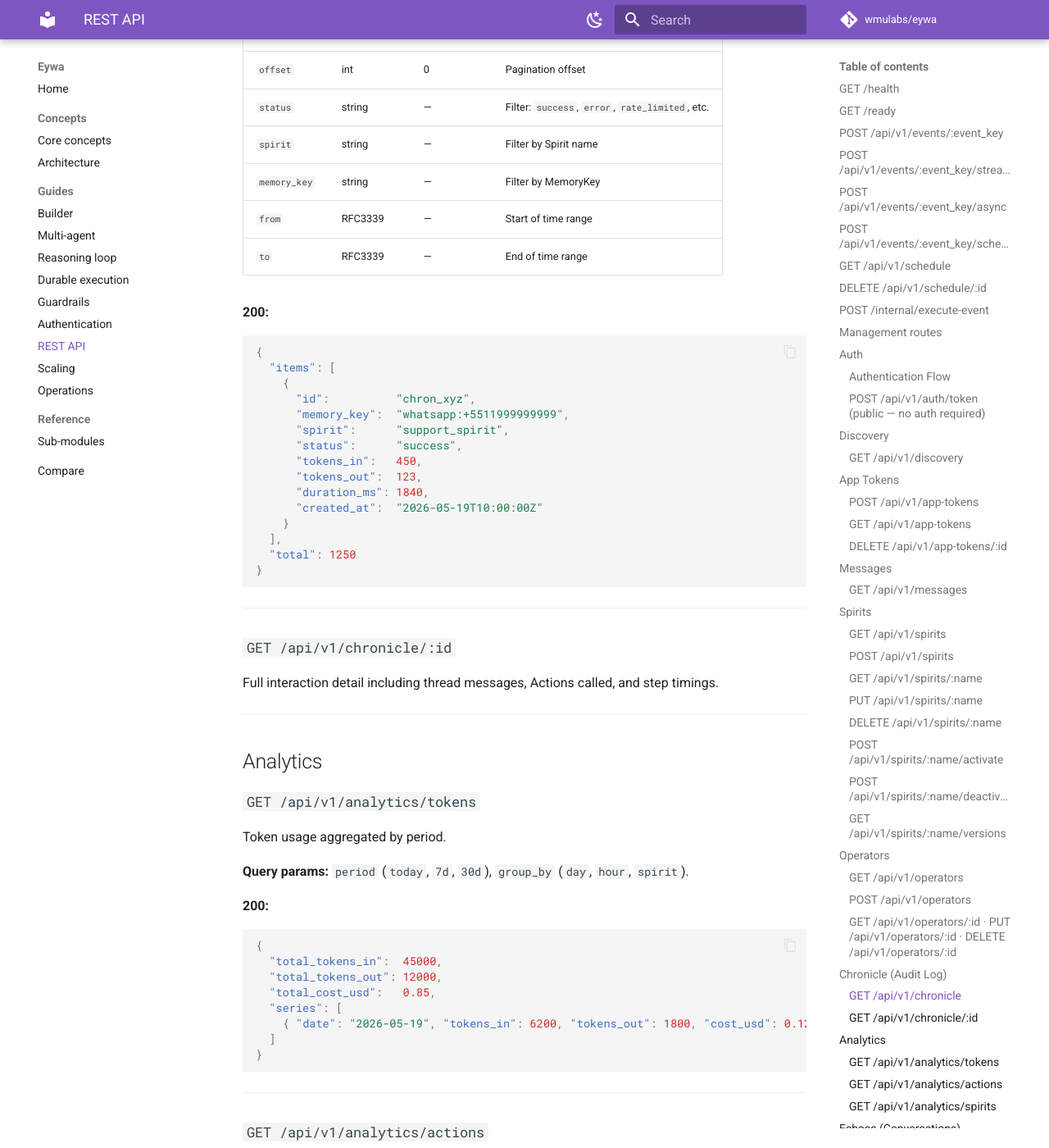
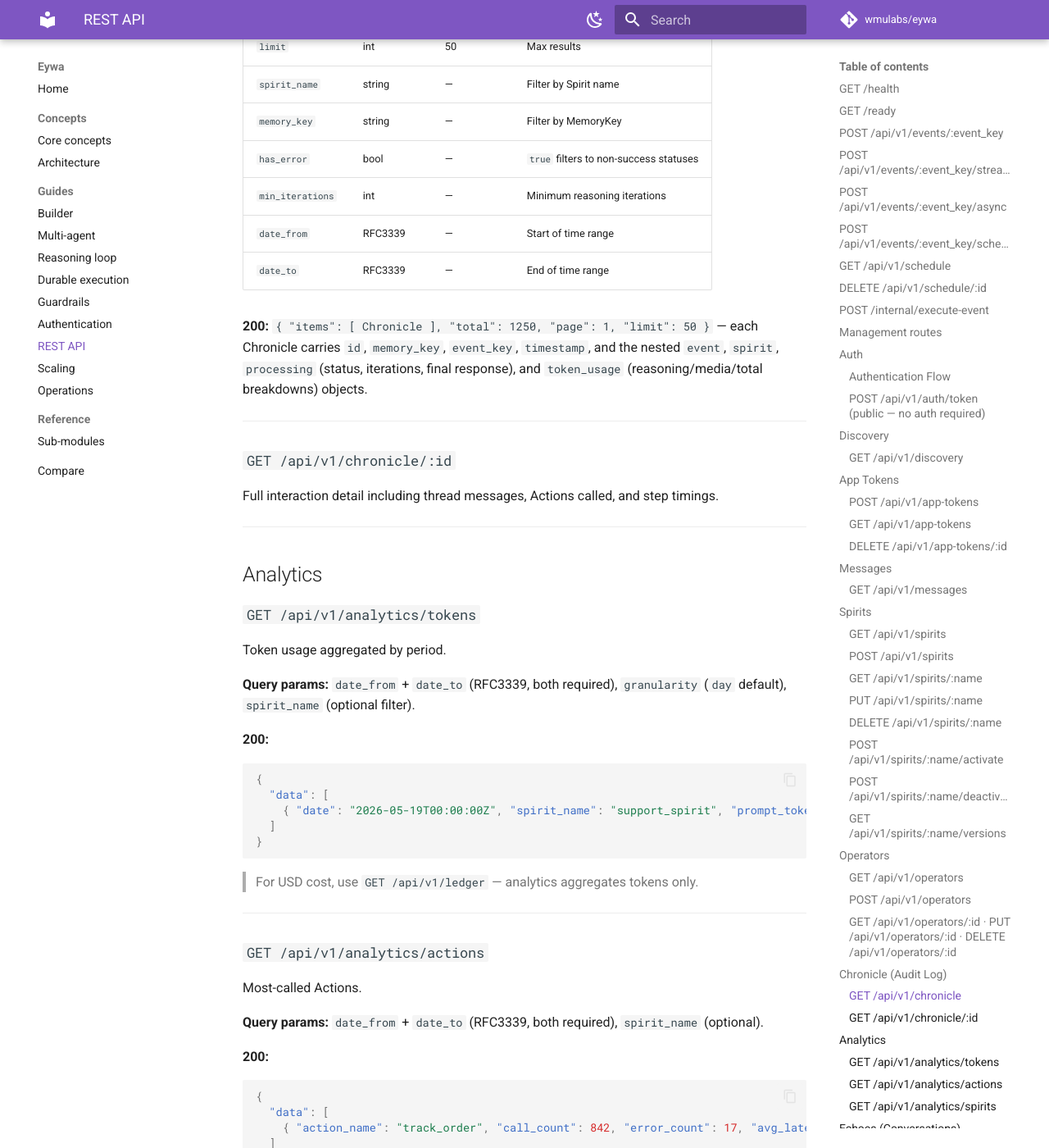
Before and after one commit to wmulabs/eywa, an MkDocs documentation site: the page built from docs/rest-api.md, in a window 1280 px wide and 1400 px high, scrolled down 11968 px. Shown: the whole window at 82% size. Built offline with MkDocs 1.6.1 and Material for MkDocs 9.7.7, drawn with Linux system fonts in a browser that asks for light colours; comment, search, counter and statistics services are not loaded; some of the changed text lies outside the part shown.

Commit message:
fix(api): snake_case json tags, lore response timestamps, truthful REST docs (#202)
## What

Closes the last API-consistency debts found while building eywa-cockpit
against the engine:

1. **snake_case json tags on analytics + Chronicle** —
`TokenSeries`/`ActionStats`/`SpiritStats` (ports) and the whole
`Chronicle` entity tree had bson-only tags, so the management API
serialized Go field names (`PromptTokens`, `MemoryKey`, …). That shape
was an accident of omission, inconsistent with every other entity. Now
tagged snake_case, mirroring the bson names.
2. **Lore create/update responses carried zero timestamps** — the repo
stamps its own copy of the value parameter; the handler serialized the
unstamped copy (`created_at: 0001-01-01`). Handler now stamps before
responding, with a regression test.
3. **docs/rest-api.md rewritten from the handlers** — the doc described
shapes that never existed: `{"username"}` login (it's `{"email"}`,
identity in JWT claims),
`{operators}`/`{rites}`/`{tools}`/`{configurations}` wrappers (all are
`{items}`), cursor pagination (page-based), analytics `period`/cost
fields (RFC3339 ranges, `{data}` without cost — cost lives in
`/api/v1/ledger`).

## Breaking

The analytics/chronicle JSON field names change (PascalCase →
snake_case). The only known consumer (eywa-cockpit) migrates in lockstep
— its feature `types.ts` isolation made it a contained change.

## Validation

Full suites `-race` green (root, fiber 96%+, mongo 92%+), golangci-lint
0 issues, pre-push gates passed. Cockpit compiled and built against the
new shapes.

````diff
--- a/docs/rest-api.md
+++ b/docs/rest-api.md
@@ -266,21 +266,18 @@ Obtain a JWT from the built-in operator system.
 
 **Body:**
 ```json
-{ "username": "admin", "password": "secret" }
+{ "email": "admin@example.com", "password": "secret" }
 ```
 
 **200:**
 ```json
 {
   "token":      "eyJhbGci...",
-  "expires_at": "2026-05-20T12:00:00Z",
-  "operator": {
-    "id":       "op_123",
-    "username": "admin",
-    "role":     "admin"
-  }
+  "expires_at": "2026-05-20T12:00:00Z"
 }
 ```
+
+> Identity (operator id + role) travels in the JWT claims (`sub`, `role`) — the body carries only the token.
 
 ---
 
@@ -512,7 +509,7 @@ List all operators.
 **200:**
 ```json
 {
-  "operators": [{ "id": "...", "username": "...", "role": "admin|operator", "is_active": true }],
+  "items": [{ "id": "...", "name": "...", "email": "...", "role": "admin|operator", "is_active": true }],
   "total": 3
 }
 ```
@@ -525,7 +522,7 @@ Create a new operator.
 
 **Body:**
 ```json
-{ "username": "alice", "password": "secure123", "role": "operator" }
+{ "name": "Alice", "email": "alice@example.com", "password": "secure123", "role": "operator" }
 ```
 
 **201:**
@@ -551,32 +548,16 @@ List interaction records.
 
 | Param | Type | Default | Description |
 |-------|------|---------|-------------|
+| `page` | int | 1 | Page number |
 | `limit` | int | 50 | Max results |
-| `offset` | int | 0 | Pagination offset |
-| `status` | string | — | Filter: `success`, `error`, `rate_limited`, etc. |
-| `spirit` | string | — | Filter by Spirit name |
+| `spirit_name` | string | — | Filter by Spirit name |
 | `memory_key` | string | — | Filter by MemoryKey |
-| `from` | RFC3339 | — | Start of time range |
-| `to` | RFC3339 | — | End of time range |
+| `has_error` | bool | — | `true` filters to non-success statuses |
+| `min_iterations` | int | — | Minimum reasoning iterations |
+| `date_from` | RFC3339 | — | Start of time range |
+| `date_to` | RFC3339 | — | End of time range |
 
-**200:**
-```json
-{
-  "items": [
-    {
-      "id":          "chron_xyz",
-      "memory_key":  "whatsapp:+5511999999999",
-      "spirit":      "support_spirit",
-      "status":      "success",
-      "tokens_in":   450,
-      "tokens_out":  123,
-      "duration_ms": 1840,
-      "created_at":  "2026-05-19T10:00:00Z"
-    }
-  ],
-  "total": 1250
-}
-```
+**200:** `{ "items": [ Chronicle ], "total": 1250, "page": 1, "limit": 50 }` — each Chronicle carries `id`, `memory_key`, `event_key`, `timestamp`, and the nested `event`, `spirit`, `processing` (status, iterations, final response), and `token_usage` (reasoning/media/total breakdowns) objects.
 
 ---
 
@@ -592,19 +573,18 @@ Full interaction detail including thread messages, Actions called, and step timi
 
 Token usage aggregated by period.
 
-**Query params:** `period` (`today`, `7d`, `30d`), `group_by` (`day`, `hour`, `spirit`).
+**Query params:** `date_from` + `date_to` (RFC3339, both required), `granularity` (`day` default), `spirit_name` (optional filter).
 
 **200:**
 ```json
 {
-  "total_tokens_in":  45000,
-  "total_tokens_out": 12000,
-  "total_cost_usd":   0.85,
-  "series": [
-    { "date": "2026-05-19", "tokens_in": 6200, "tokens_out": 1800, "cost_usd": 0.12 }
+  "data": [
+    { "date": "2026-05-19T00:00:00Z", "spirit_name": "support_spirit", "prompt_tokens": 6200, "completion_tokens": 1800 }
   ]
 }
 ```
+
+> For USD cost, use `GET /api/v1/ledger` — analytics aggregates tokens only.
 
 ---
 
@@ -612,13 +592,13 @@ Token usage aggregated by period.
 
 Most-called Actions.
 
-**Query params:** `period`, `limit` (default 10).
+**Query params:** `date_from` + `date_to` (RFC3339, both required), `spirit_name` (optional).
 
 **200:**
 ```json
 {
-  "actions": [
-    { "name": "track_order", "call_count": 842, "error_rate": 0.02 }
+  "data": [
+    { "action_name": "track_order", "call_count": 842, "error_count": 17, "avg_latency_ms": 210.5, "p95_latency_ms": 480.0 }
   ]
 }
 ```
@@ -629,19 +609,13 @@ Most-called Actions.
 
 Usage breakdown by Spirit.
 
-**Query params:** `period`.
+**Query params:** `date_from` + `date_to` (RFC3339, both required).
 
 **200:**
 ```json
 {
-  "spirits": [
-    {
-      "name":         "support_spirit",
-      "interactions": 1240,
-      "tokens_in":    38000,
-      "tokens_out":   9500,
-      "avg_duration_ms": 1600
-    }
+  "data": [
+    { "spirit_name": "support_spirit", "avg_iterations": 2.4, "error_rate": 0.02, "avg_duration_ms": 1600 }
   ]
 }
 ```
@@ -654,24 +628,26 @@ Usage breakdown by Spirit.
 
 List conversation sessions with pagination and filtering.
 
-**Query params:** `limit`, `offset`, `spirit`, `status` (`active`, `ended`), `cursor`.
+**Query params:** `page`, `limit`, `date_from`, `date_to` (RFC3339).
 
 **200:**
 ```json
 {
-  "sessions": [
+  "items": [
     {
-      "memory_key":    "whatsapp:+5511999999999",
-      "spirit":        "support_spirit",
-      "message_count": 12,
-      "last_message":  "2026-05-19T10:00:00Z",
-      "has_vigil":     false
+      "memory_key":       "whatsapp:+5511999999999",
+      "last_spirit_name": "support_spirit",
+      "message_count":    12,
+      "last_message_at":  "2026-05-19T10:00:00Z"
     }
   ],
   "total": 340,
-  "cursor": "..."
+  "page": 1,
+  "limit": 50
 }
 ```
+
+> Vigil state is not embedded — cross-reference `GET /api/v1/vigil`.
 
 ---
 
@@ -679,17 +655,7 @@ List conversation sessions with pagination and filtering.
 
 Session detail with recent messages.
 
-**200:**
-```json
-{
-  "memory_key": "whatsapp:+5511999999999",
-  "messages": [
-    { "role": "user",      "content": "What's my order status?", "created_at": "..." },
-    { "role": "assistant", "content": "Order #4821 is out for delivery.", "created_at": "..." }
-  ],
-  "vigil": null
-}
-```
+**200:** a single SessionSummary (same shape as the list items), 404 when unknown. Messages come from `GET /api/v1/echoes?memory_key=...`.
 
 ---
 
@@ -699,12 +665,13 @@ Inject a message into a session (used by Vigil — operator sends message direct
 
 **Body:**
 ```json
-{ "content": "Hi, I'm taking over from the AI. How can I help?" }
+{ "content": "Hi, I'm taking over from the AI. How can I help?", "operator_id": "op_123", "subject_key": "default" }
 ```
+`content` and `operator_id` are required.
 
-**200:**
+**201:**
 ```json
-{ "success": true }
+{ "message_id": "..." }
 ```
 
 ---
@@ -957,12 +924,12 @@ Send a message as the operator (Vigil must be active on this session).
 
 List Rites with optional status filter.
 
-**Query params:** `status` (`pending`, `approved`, `rejected`, `expired`), `limit`, `offset`, `cursor`.
+**Query params:** `status` (`pending`, `approved`, `rejected`, `expired`), `memory_key`, `page`, `limit`.
 
 **200:**
 ```json
 {
-  "rites": [
+  "items": [
     {
       "id":          "rite_xyz",
       "memory_key":  "whatsapp:+5511999999999",
@@ -992,12 +959,13 @@ Approve a Rite. The Spirit resumes execution and proceeds with the approved acti
 
 **Body:**
 ```json
-{ "note": "Verified — refund approved" }
+{ "operator_id": "op_123", "note": "Verified — refund approved" }
 ```
+`operator_id` is required.
 
 **200:**
 ```json
-{ "success": true }
+{ "id": "rite_xyz", "status": "approved" }
 ```
 
 ---
@@ -1008,12 +976,12 @@ Reject a Rite. The Spirit receives the decision and responds to the user accordi
 
 **Body:**
 ```json
-{ "note": "Outside return window — rejected" }
+{ "operator_id": "op_123", "note": "Outside return window — rejected" }
 ```
 
 **200:**
 ```json
-{ "success": true }
+{ "id": "rite_xyz", "status": "rejected" }
 ```
 
 ---
@@ -1027,14 +995,20 @@ List all registered event type → Spirit links.
 **200:**
 ```json
 {
-  "configurations": [
+  "items": [
     {
-      "event_type":     "customer_message",
-      "default_agent":  "support_spirit",
-      "allowed_agents": ["support_spirit", "billing_spirit"],
-      "scouts":         ["user_profile", "order_context"],
-      "pathfinder":     "content_pathfinder",
-      "voice":          "whatsapp"
+      "event_type":             "customer_message",
+      "default_spirit":         "support_spirit",
+      "allowed_spirits":        ["support_spirit", "billing_spirit"],
+      "require_scouts":         ["user_profile", "order_context"],
+      "pathfinder_name":        "content_pathfinder",
+      "voice_name":             "whatsapp",
+      "channel_name":           "whatsapp",
+      "inbound_converter_name": "",
+      "ingestion_timeout_ms":   30000,
+      "processing_timeout_ms":  120000,
+      "guards":                 [],
+      "metadata":               {}
     }
   ]
 }
````
Also changed, not shown: other parts of docs/rest-api.md (+2 -2 lines), 4 other files.
